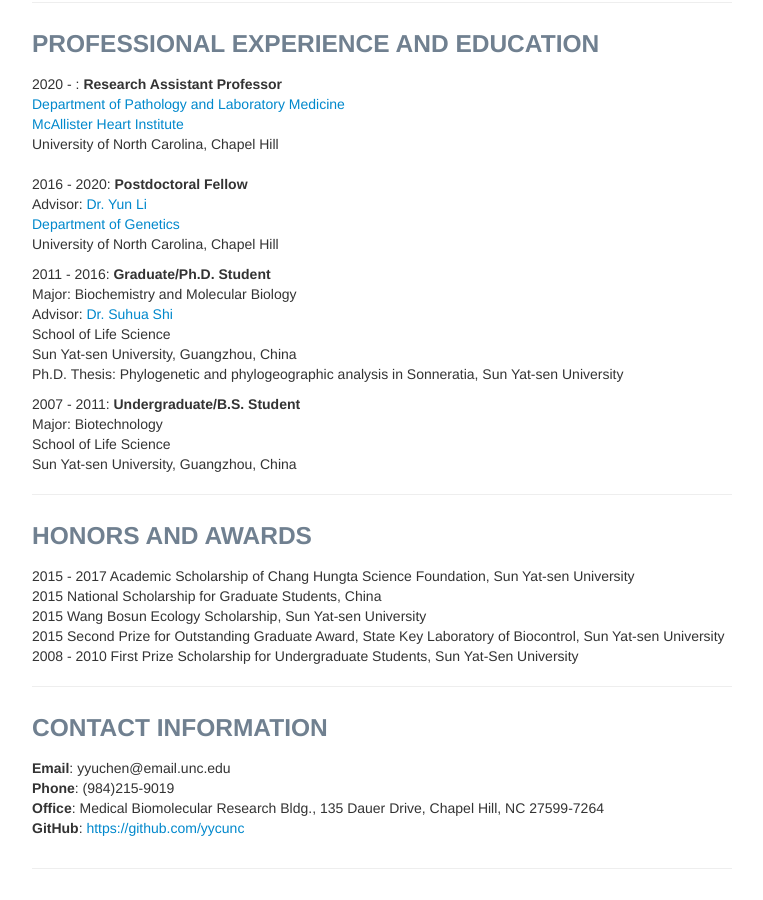
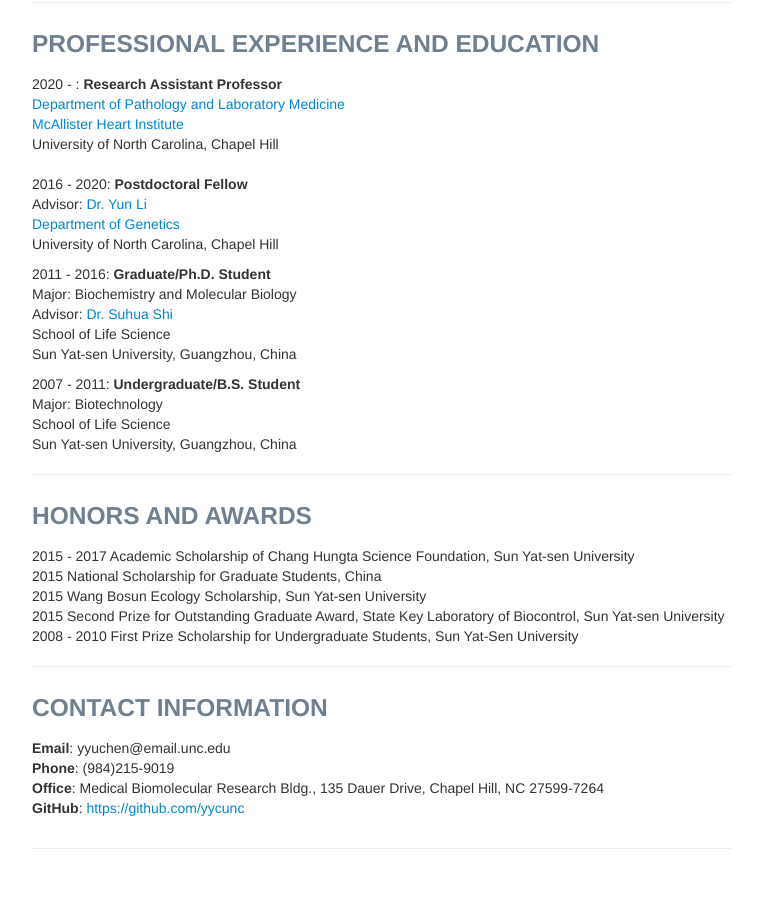
Before and after one commit to yycunc/yycunc.github.io, a Jekyll site: the page built from index.md, in a window 1280 px wide and 900 px high, scrolled down 644 px. Shown: the whole window, without its empty margins (258-1021 px from the left). Built offline with Jekyll 4.4.1, drawn with Linux system fonts in a browser that asks for light colours.

Commit message:
Update index.md

```diff
--- a/index.md
+++ b/index.md
@@ -41,7 +41,6 @@ My primary research interests focus on the development of statistical methods fo
     Advisor: [Dr. Suhua Shi](http://evolution.sysu.edu.cn/Our_team.html)<br/>
     School of Life Science<br/>
     Sun Yat-sen University, Guangzhou, China<br/>
-    Ph.D. Thesis: Phylogenetic and phylogeographic analysis in Sonneratia, Sun Yat-sen University<br/>
 
 
 2007 - 2011:  <b>Undergraduate/B.S. Student</b><br/>
```
